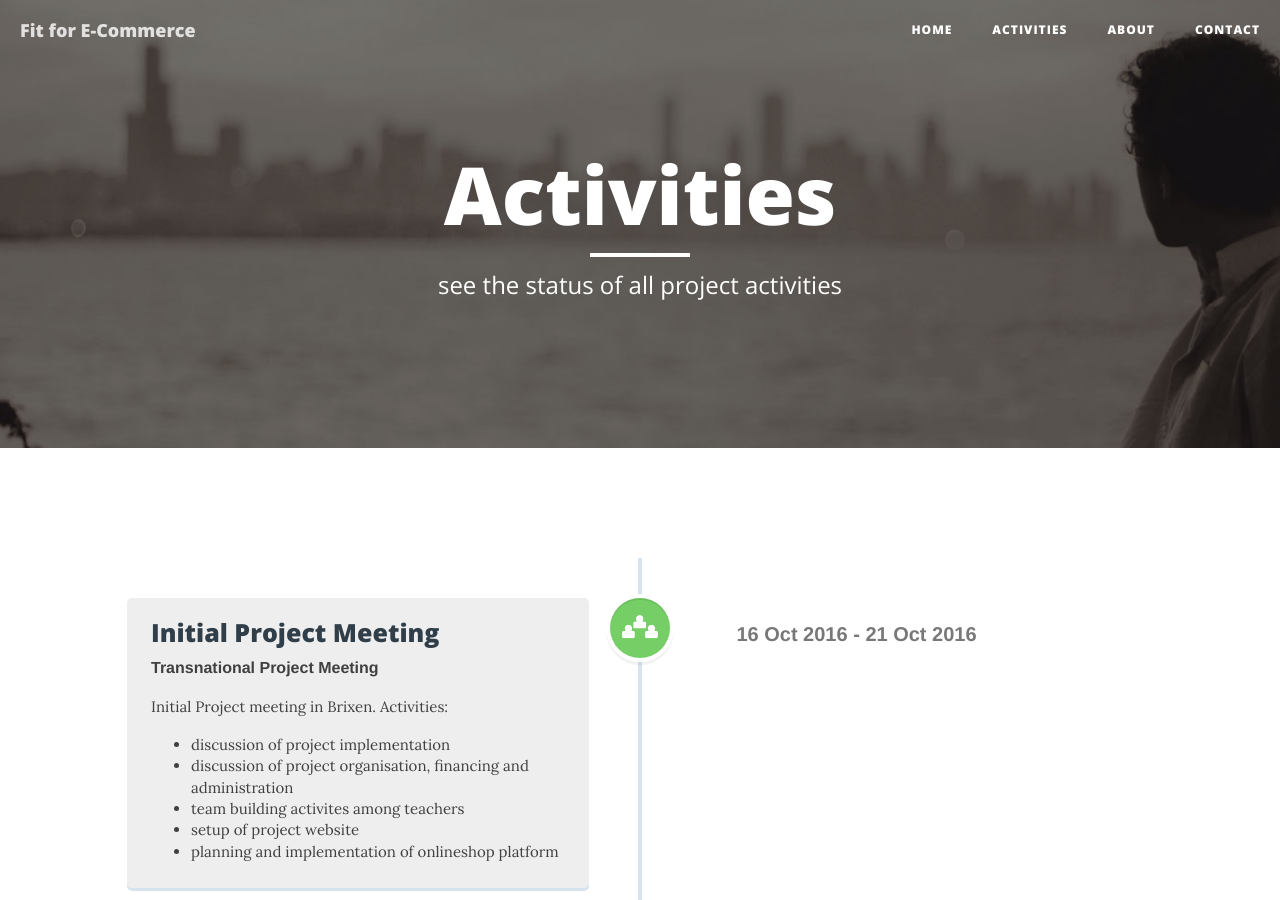
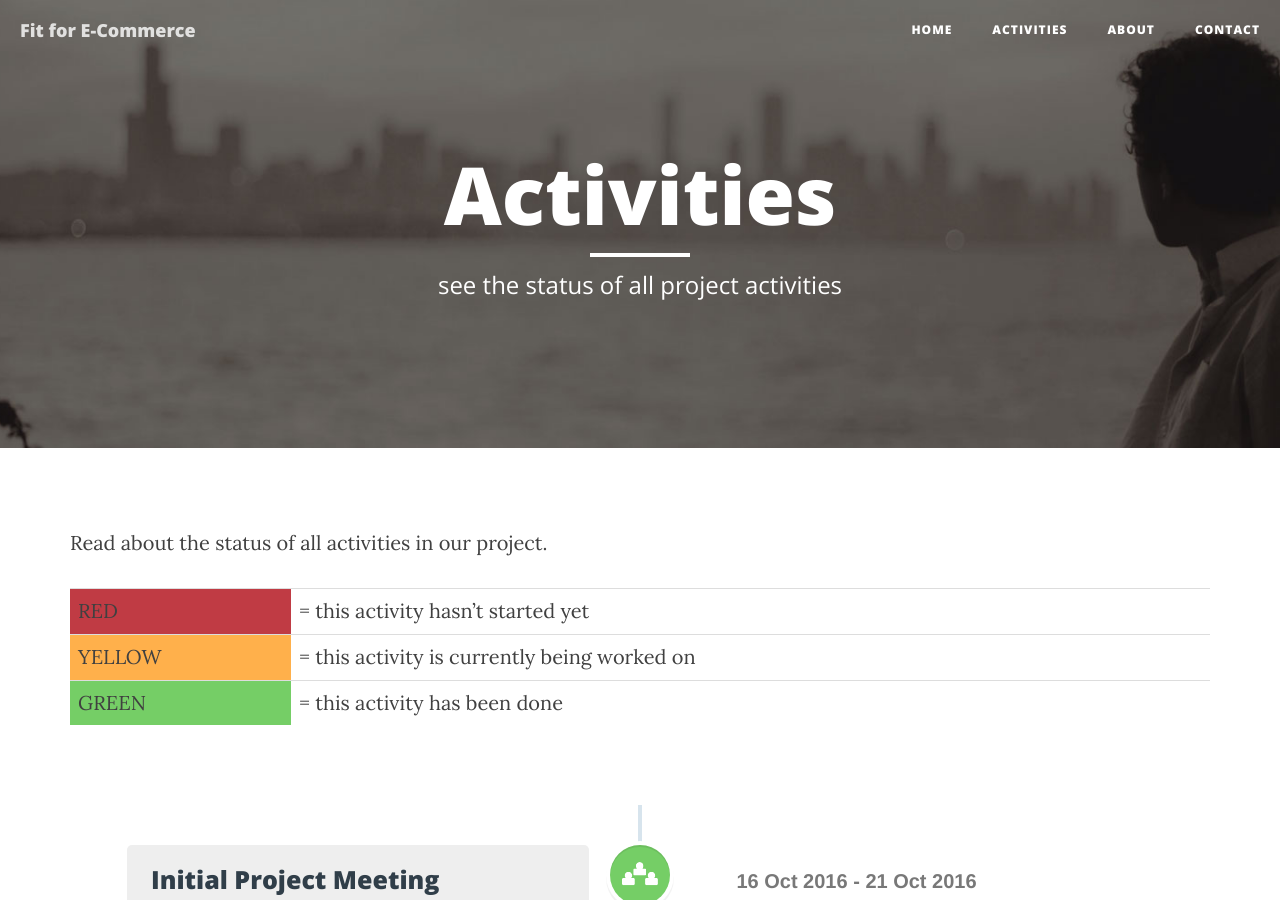
Before and after one commit to fitforecommerce/fitforecommerce.github.io, a Jekyll site: the page built from activities.html, in a window 1280 px wide and 900 px high. Built offline with Jekyll 4.4.1, drawn with Linux system fonts in a browser that asks for light colours; nearby versions of some CDN libraries.

Commit message:
add description

```diff
--- a/activities.html
+++ b/activities.html
@@ -4,8 +4,16 @@ title: "Activities"
 description: "see the status of all project activities"
 header-img: "img/about-bg.jpg"
 ---
+
+<p>Read about the status of all activities in our project.</p>
+
+<table>
+<tr><td class="status-waiting">RED</td><td> = this activity hasn&#8217;t started yet</td></tr>
+<tr><td class="status-in-progress">YELLOW</td><td> = this activity is currently being worked on</td></tr>
+<tr><td class="status-done">GREEN</td><td> = this activity has been done</td></tr>
+</table>
+
 <section id="cd-timeline" class="cd-container">
-
 
 
 	<div class="cd-timeline-block">
```
